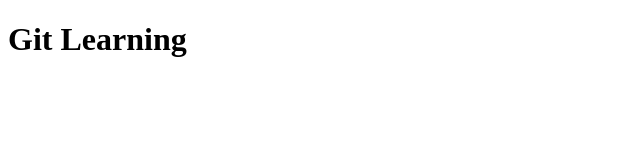
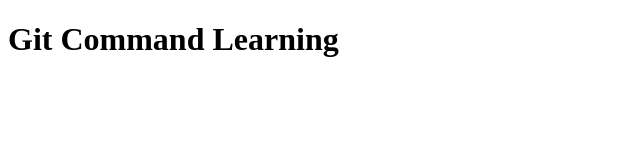
Before and after one commit to jayanvb/project-1, a plain HTML site: page index.html in a window 1280 px wide. Shown: the whole page, without its empty margins (0-640 px from the left). Drawn offline with Linux system fonts and the light colour scheme.

Commit message:
task2 done

```diff
--- a/index.html
+++ b/index.html
@@ -5,6 +5,6 @@
 
 </head>
 <body>
-<h1>Git Learning</h1>
+<h1>Git Command Learning</h1>
 </body>
 </html>
```
